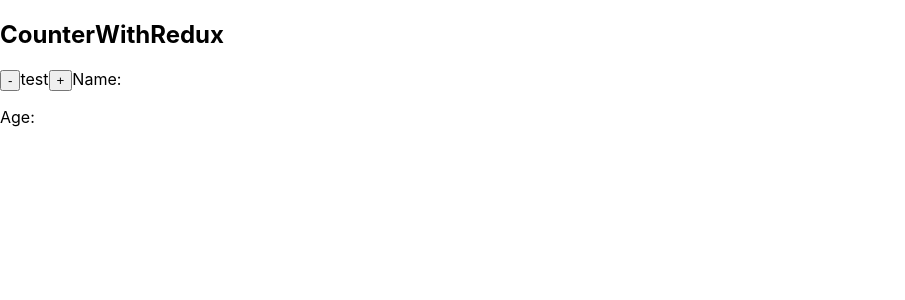
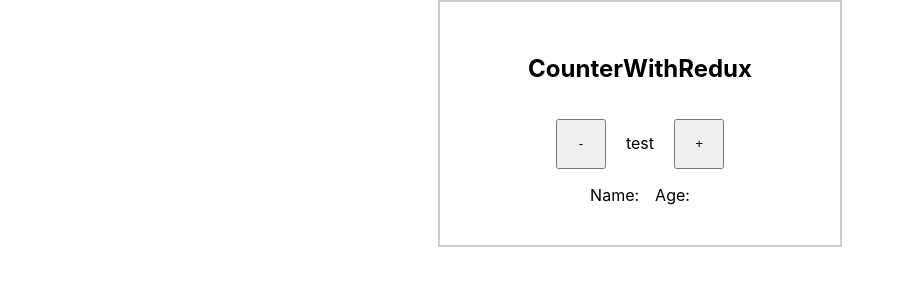
Before and after one commit to AlekzandrM/counter-with-redux, a React (Create React App) app: page / in a window 1280 px wide. Shown: the top 300 px of the page, without its empty margins (0-905 px from the left). Built offline with nearby package versions, Linux system fonts and the light colour scheme.

Commit message:
add css to CounterWithRedux

```diff
--- /dev/null
+++ b/src/counter/counter.css
@@ -0,0 +1,23 @@
+.counter {
+    border: 2px solid #ccc;
+    text-align: center;
+    vertical-align: middle;
+    padding-top: 2rem;
+    margin: 0 auto;
+    width: 400px;
+}
+
+.handlers {
+    padding: 1rem;
+    margin: .5rem;
+}
+
+.handlers > button {
+    width: 50px;
+    height: 50px;
+    text-align: center;
+    margin: 0 20px;
+}
+.handlers > p > span {
+    margin-left: 1rem;
+}
--- a/src/counter/counterWithRedux.js
+++ b/src/counter/counterWithRedux.js
@@ -1,17 +1,22 @@
 import React from 'react'
+import './counter.css'
 
 class CounterWithRedux extends React.Component{
     render(){
         return(
-            <div>
+            <div className='counter'>
                 <h2>CounterWithRedux</h2>
-                <div>
+                <div className='handlers'>
                     <button>-</button>
                     <span>test</span>
                     <button>+</button>
 
-                    <span>Name: </span>
-                    <p>Age: </p>
+                    <p>
+                        Name:
+                        <span>
+                            Age:
+                        </span>
+                    </p>
                 </div>
             </div>
         )
```
